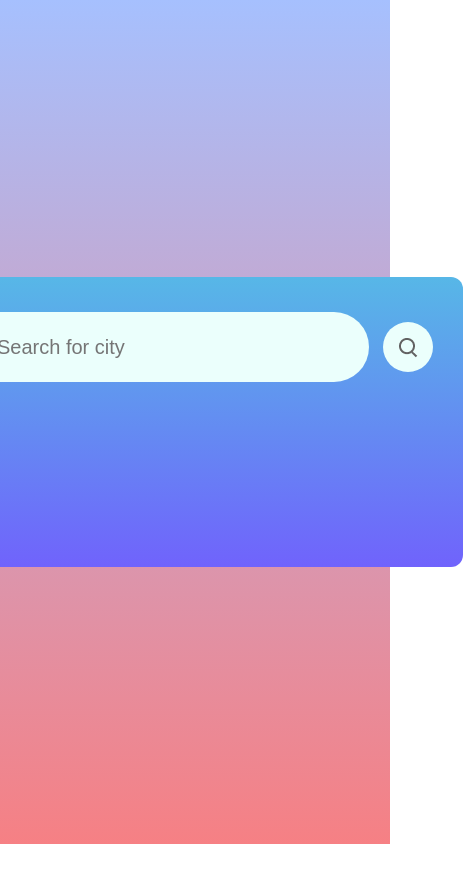
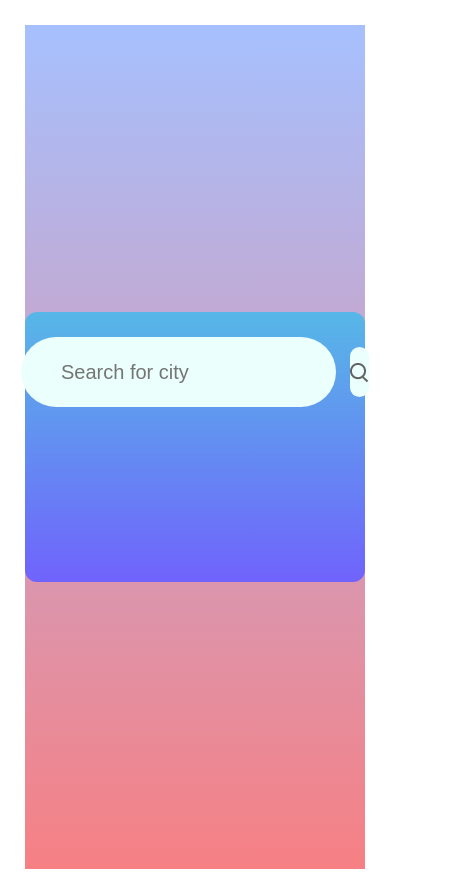
Before and after one commit to MarkaSurendhar/weathercraf, a React (Create React App) app: page / in a window 390 px wide. Shown: the whole page, 463 px wide, since content can reach past the window. Before the commit the page ends 844 px from the top, so only its background shows below. Built offline with nearby package versions, Linux system fonts and the light colour scheme.

Commit message:
slight changes

```diff
--- a/src/Components/WeatherApp/WeatherApp.css
+++ b/src/Components/WeatherApp/WeatherApp.css
@@ -4,13 +4,14 @@
         display: flex;
         justify-content: center;
         align-items: center;
-        height: 100vh;
+        height: calc(100vh - 200px); /* Adjust height to leave 100px gap on all sides */
+        margin: 25px; /* Add 100px margin to all sides */
     }
 
     .container {
         width: 90%; /* Adjust width for better centering */
-        max-width: 600px; /* Limit maximum width for better readability */
-        padding: 20px; /* Add padding on all sides */
+        max-width: 320px; /* Limit maximum width for smaller mobile screens */
+        padding: 10px; /* Add smaller padding on all sides */
         border-radius: 12px;
         background-image: linear-gradient(180deg, rgb(87, 183, 231), rgb(112, 99, 252));
         transition: height 0.5s ease;
@@ -21,7 +22,7 @@
     }
 
     .expanded {
-        height: 600px; /* Adjust height for expanded state in mobile */
+        height: 450px; /* Adjust height for expanded state in mobile */
     }
 
     .top-bar {
@@ -51,10 +52,13 @@
 
     .weather-image {
         margin: 0 auto; /* Center the image */
-        height: 200px;
-        width: 200px;
+        height: 150px; /* Adjust image height */
+        width: 150px; /* Adjust image width */
     }
 }
+
+
+
 
 
 /* Default styles */
```
